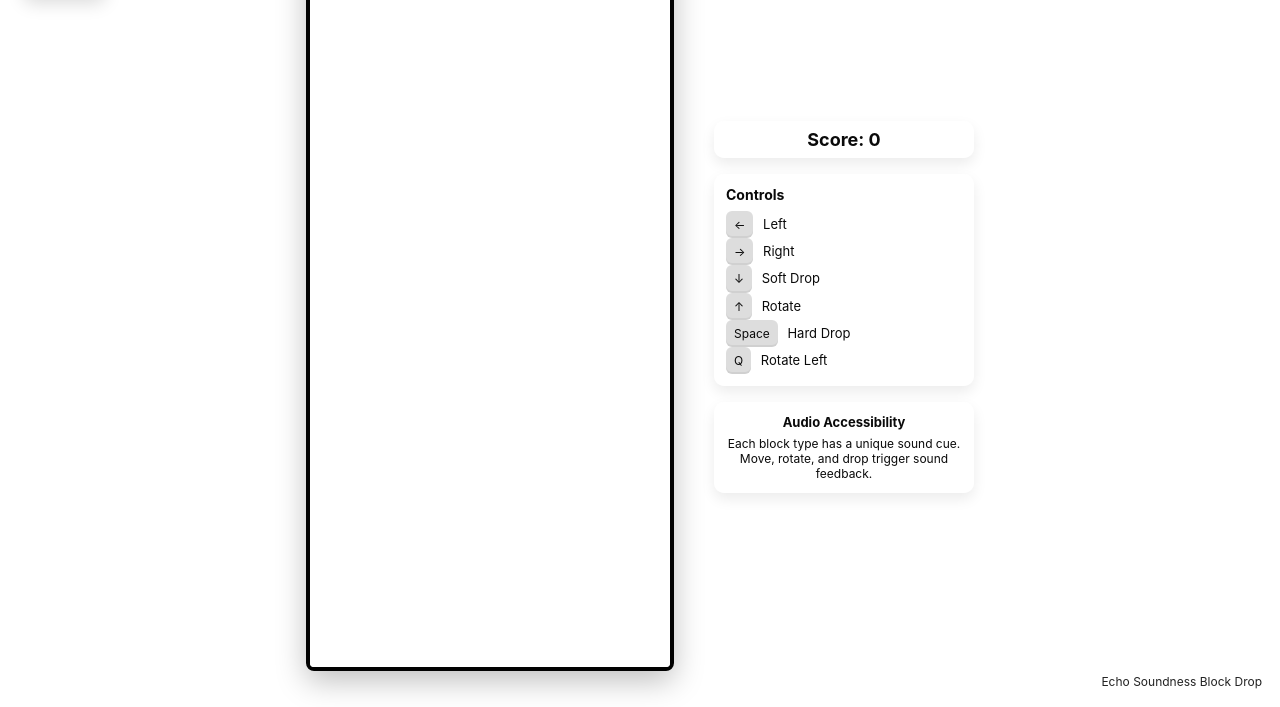
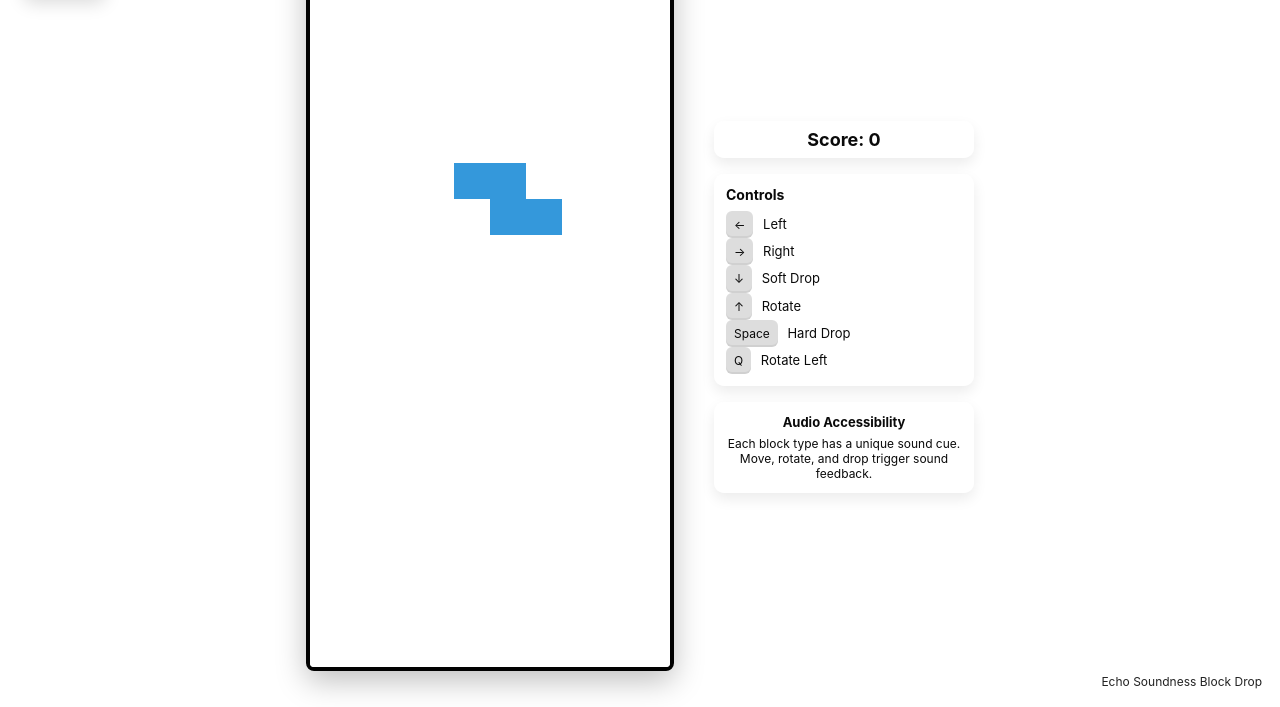
Before and after one commit to Rosellines/Soundness-Echo-Drop, a plain HTML site: page index.html in a window 1280 px wide. Shown: the part 93-800 px from the top of the page. Drawn offline with Linux system fonts and the light colour scheme.

Commit message:
Update index.html

```diff
--- a/index.html
+++ b/index.html
@@ -46,7 +46,7 @@
 
   <div class="page">
     <div class="stage">
-      <canvas id="game" width="10" height="20"></canvas>
+      <canvas id="game" width="360" height="720"></canvas>
       <div class="overlay" id="gameOverOverlay">
         <div style="font-size:22px;font-weight:800">GAME OVER</div>
         <div id="finalScoreText" style="font-size:16px"></div>
```
